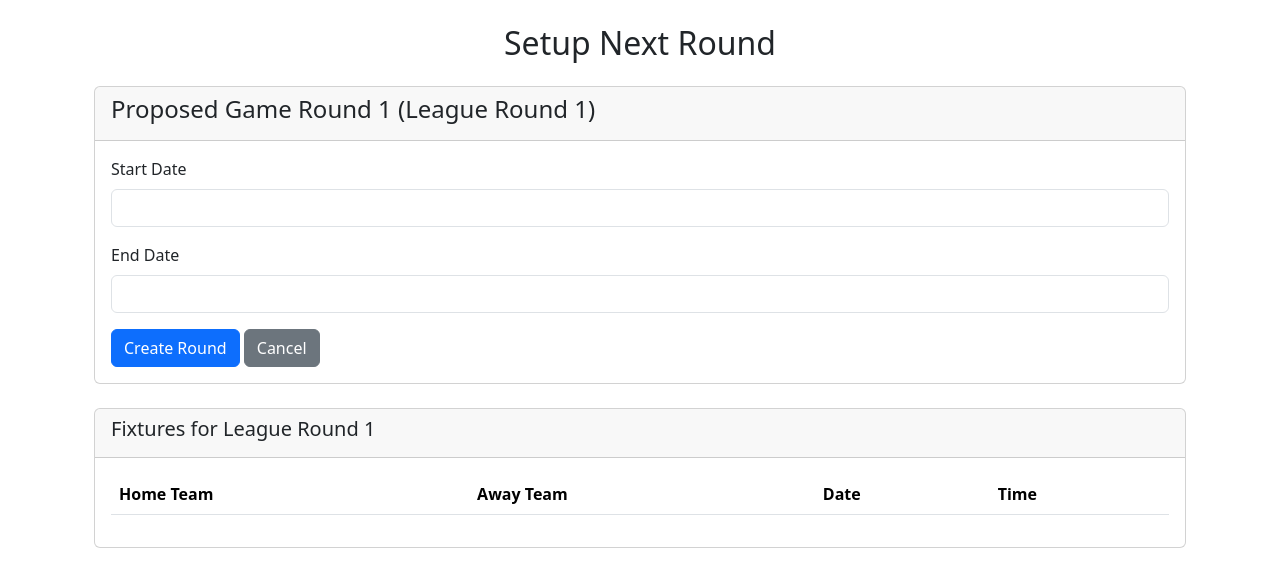
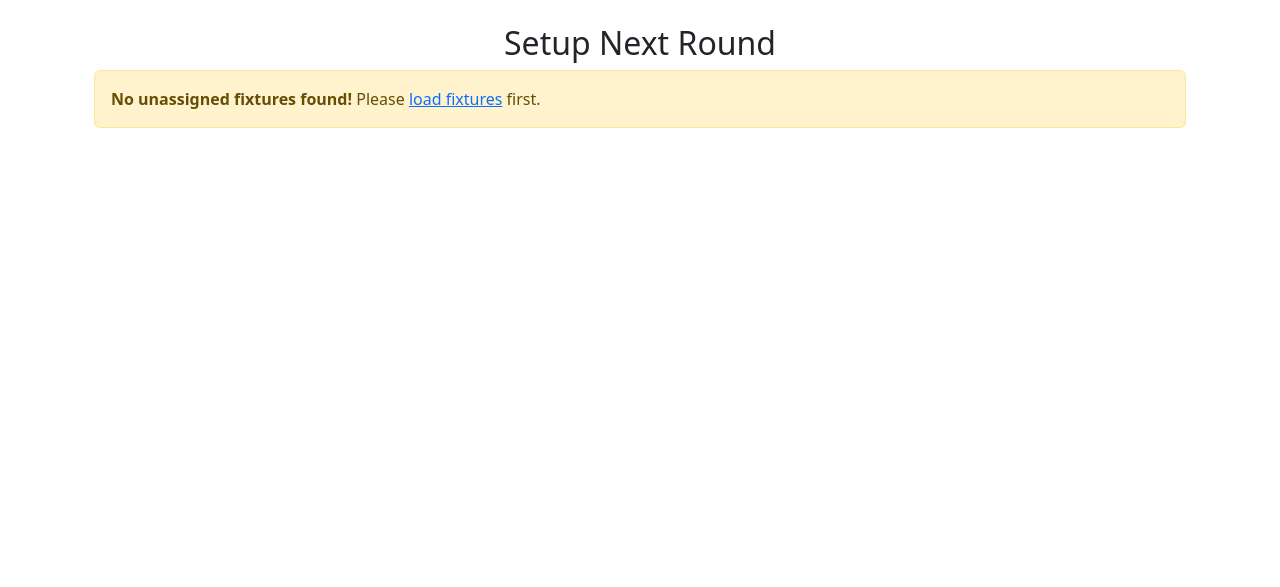
Before and after one commit to sevy71/lms_automation, a Flask app: page /admin/next_round in a window 1280 px wide. Shown: the top 587 px of the page. Run offline with Flask 3, Linux system fonts and the light colour scheme; lists and menus that the app fills with data are empty; parts of the project's set-up code (start-up, migrations or seed data) failed here and were passed over.

Commit message:
claudes first attempt

```diff
--- a/lms_automation/app.py
+++ b/lms_automation/app.py
@@ -1159,35 +1159,81 @@ def admin_load_fixtures():
 @app.route('/admin/next_round')
 def admin_next_round():
     """Setup next round page"""
-    # Get the highest round number
+    # Get the highest game round number
     last_round = Round.query.order_by(Round.round_number.desc()).first()
-    next_round_number = (last_round.round_number + 1) if last_round else 1
+    next_game_round = (last_round.round_number + 1) if last_round else 1
 
-    # Get unassigned fixtures
+    # Get unassigned fixtures grouped by their league round
     unassigned_fixtures = Fixture.query.filter(Fixture.round_id.is_(None)).order_by(Fixture.date.asc()).all()
 
+    # Group fixtures by league round and find the next available league round
+    league_rounds = {}
+    for fixture in unassigned_fixtures:
+        # Try to extract league round from fixture data or use round_number field
+        league_round = getattr(fixture, 'round_number', None)
+        if not league_round:
+            # If no round_number, try to infer from date or set to 1
+            league_round = 1
+
+        if league_round not in league_rounds:
+            league_rounds[league_round] = []
+        league_rounds[league_round].append(fixture)
+
+    # Find the next available league round (smallest unassigned round)
+    next_league_round = min(league_rounds.keys()) if league_rounds else 1
+    next_round_fixtures = league_rounds.get(next_league_round, [])
+
+    # Calculate start and end dates from fixtures
+    start_date = None
+    end_date = None
+
+    if next_round_fixtures:
+        fixture_dates = [f.date.date() if hasattr(f.date, 'date') else f.date for f in next_round_fixtures]
+        start_date = min(fixture_dates)
+        end_date = max(fixture_dates)
+    else:
+        # Default to today if no fixtures
+        from datetime import date
+        start_date = date.today()
+        end_date = date.today()
+
     return render_template('next_round.html',
-                         game_round_number=next_round_number,
-                         league_round_number=next_round_number,
-                         unassigned_fixtures=unassigned_fixtures)
+                         game_round_number=next_game_round,
+                         league_round_number=next_league_round,
+                         fixtures=next_round_fixtures,
+                         all_unassigned=unassigned_fixtures,
+                         start_date=start_date,
+                         end_date=end_date)
 
 @app.route('/admin/create_next_round', methods=['POST'])
 def admin_create_next_round():
     """Create the next round"""
-    game_round_number = int(request.form['game_round_number'])
-    league_round_number = int(request.form['league_round_number'])
-    selected_fixtures = request.form.getlist('selected_fixtures')
+    try:
+        game_round_number = int(request.form['game_round_number'])
+        league_round_number = int(request.form['league_round_number'])
+        start_date_str = request.form.get('start_date')
+        end_date_str = request.form.get('end_date')
+        selected_fixtures = request.form.getlist('selected_fixtures')
 
-    if not selected_fixtures:
-        flash('Please select at least one fixture for the round.', 'error')
-        return redirect(url_for('admin_next_round'))
+        if not selected_fixtures:
+            flash('Please select at least one fixture for the round.', 'error')
+            return redirect(url_for('admin_next_round'))
 
-    try:
+        # Parse dates
+        from datetime import datetime
+        start_date = datetime.strptime(start_date_str, '%Y-%m-%d').date()
+        end_date = datetime.strptime(end_date_str, '%Y-%m-%d').date()
+
+        # Validate dates
+        if start_date > end_date:
+            flash('Start date cannot be after end date.', 'error')
+            return redirect(url_for('admin_next_round'))
+
         # Create new round
         new_round = Round(
             round_number=game_round_number,
-            start_date=datetime.now().date(),
-            end_date=datetime.now().date(),
+            start_date=start_date,
+            end_date=end_date,
             status='open'
         )
         db.session.add(new_round)
@@ -1202,11 +1248,15 @@ def admin_create_next_round():
                 count += 1
 
         db.session.commit()
-        flash(f'Round {game_round_number} created successfully with {count} fixtures!', 'success')
+        flash(f'Game Round {game_round_number} created successfully with {count} fixtures from League Round {league_round_number}!', 'success')
 
+    except ValueError as e:
+        flash('Invalid date format. Please use the date picker.', 'error')
+        return redirect(url_for('admin_next_round'))
     except Exception as e:
         db.session.rollback()
         flash(f'Error creating round: {e}', 'error')
+        return redirect(url_for('admin_next_round'))
 
     return redirect(url_for('admin_dashboard'))
 
--- a/lms_automation/templates/next_round.html
+++ b/lms_automation/templates/next_round.html
@@ -4,55 +4,103 @@
 <div class="container">
     <h2 class="text-center mt-4">Setup Next Round</h2>
 
+    {% if not fixtures %}
+    <div class="alert alert-warning">
+        <strong>No unassigned fixtures found!</strong>
+        Please <a href="{{ url_for('admin_load_fixtures') }}">load fixtures</a> first.
+    </div>
+    {% else %}
+
     <div class="card mt-4">
         <div class="card-header">
-            <h4>Proposed Game Round {{ game_round_number }} (League Round {{ league_round_number }})</h4>
+            <h4>Create Game Round {{ game_round_number }} from League Round {{ league_round_number }}</h4>
         </div>
         <div class="card-body">
+            <p class="text-muted">
+                <strong>Game Round:</strong> Your internal round counter ({{ game_round_number }})<br>
+                <strong>League Round:</strong> Premier League matchday ({{ league_round_number }})<br>
+                <strong>Dates:</strong> Auto-calculated from fixture times
+            </p>
+
             <form action="{{ url_for('admin_create_next_round') }}" method="post">
-                <input type="hidden" name="game_id" value="{{ game_id }}">
                 <input type="hidden" name="game_round_number" value="{{ game_round_number }}">
                 <input type="hidden" name="league_round_number" value="{{ league_round_number }}">
+
+                <div class="row">
+                    <div class="col-md-6">
+                        <div class="mb-3">
+                            <label for="start_date" class="form-label">Round Start Date</label>
+                            <input type="date" class="form-control" id="start_date" name="start_date"
+                                   value="{{ start_date.strftime('%Y-%m-%d') if start_date else '' }}" required>
+                        </div>
+                    </div>
+                    <div class="col-md-6">
+                        <div class="mb-3">
+                            <label for="end_date" class="form-label">Round End Date</label>
+                            <input type="date" class="form-control" id="end_date" name="end_date"
+                                   value="{{ end_date.strftime('%Y-%m-%d') if end_date else '' }}" required>
+                        </div>
+                    </div>
+                </div>
+
                 <div class="mb-3">
-                    <label for="start_date" class="form-label">Start Date</label>
-                    <input type="text" class="form-control" id="start_date" name="start_date" value="{{ start_date }}" readonly>
+                    <label class="form-label">Select Fixtures for this Round</label>
+                    <div class="alert alert-info">
+                        <small>All fixtures from League Round {{ league_round_number }} are pre-selected. Uncheck any you don't want to include.</small>
+                    </div>
+                    {% for fixture in fixtures %}
+                    <div class="form-check">
+                        <input class="form-check-input" type="checkbox" name="selected_fixtures"
+                               value="{{ fixture.id }}" id="fixture_{{ fixture.id }}" checked>
+                        <label class="form-check-label" for="fixture_{{ fixture.id }}">
+                            <strong>{{ fixture.home_team }} vs {{ fixture.away_team }}</strong>
+                            <br><small class="text-muted">
+                                {{ fixture.date.strftime('%a %d %b %Y at %H:%M') if fixture.date else 'No date' }}
+                            </small>
+                        </label>
+                    </div>
+                    {% endfor %}
                 </div>
-                <div class="mb-3">
-                    <label for="end_date" class="form-label">End Date</label>
-                    <input type="text" class="form-control" id="end_date" name="end_date" value="{{ end_date }}" readonly>
-                </div>
-                <button type="submit" class="btn btn-primary">Create Round</button>
+
+                <button type="submit" class="btn btn-primary btn-lg">Create Game Round {{ game_round_number }}</button>
                 <a href="{{ url_for('admin_dashboard') }}" class="btn btn-secondary">Cancel</a>
             </form>
         </div>
     </div>
 
+    {% if all_unassigned and all_unassigned|length > fixtures|length %}
     <div class="card mt-4">
         <div class="card-header">
-            <h5>Fixtures for League Round {{ league_round_number }}</h5>
+            <h5>Other Unassigned Fixtures</h5>
         </div>
         <div class="card-body">
-            <table class="table">
+            <p class="text-muted">These fixtures are from other league rounds and won't be included in this game round.</p>
+            <table class="table table-sm">
                 <thead>
                     <tr>
                         <th>Home Team</th>
                         <th>Away Team</th>
                         <th>Date</th>
-                        <th>Time</th>
+                        <th>League Round</th>
                     </tr>
                 </thead>
                 <tbody>
-                    {% for fixture in fixtures %}
+                    {% for fixture in all_unassigned %}
+                    {% if fixture not in fixtures %}
                     <tr>
                         <td>{{ fixture.home_team }}</td>
                         <td>{{ fixture.away_team }}</td>
-                        <td>{{ fixture.date.strftime('%Y-%m-%d') }}</td>
-                        <td>{{ fixture.time }}</td>
+                        <td>{{ fixture.date.strftime('%d %b %Y') if fixture.date else 'No date' }}</td>
+                        <td>{{ fixture.round_number or 'Unknown' }}</td>
                     </tr>
+                    {% endif %}
                     {% endfor %}
                 </tbody>
             </table>
         </div>
     </div>
+    {% endif %}
+
+    {% endif %}
 </div>
 {% endblock %}
```
